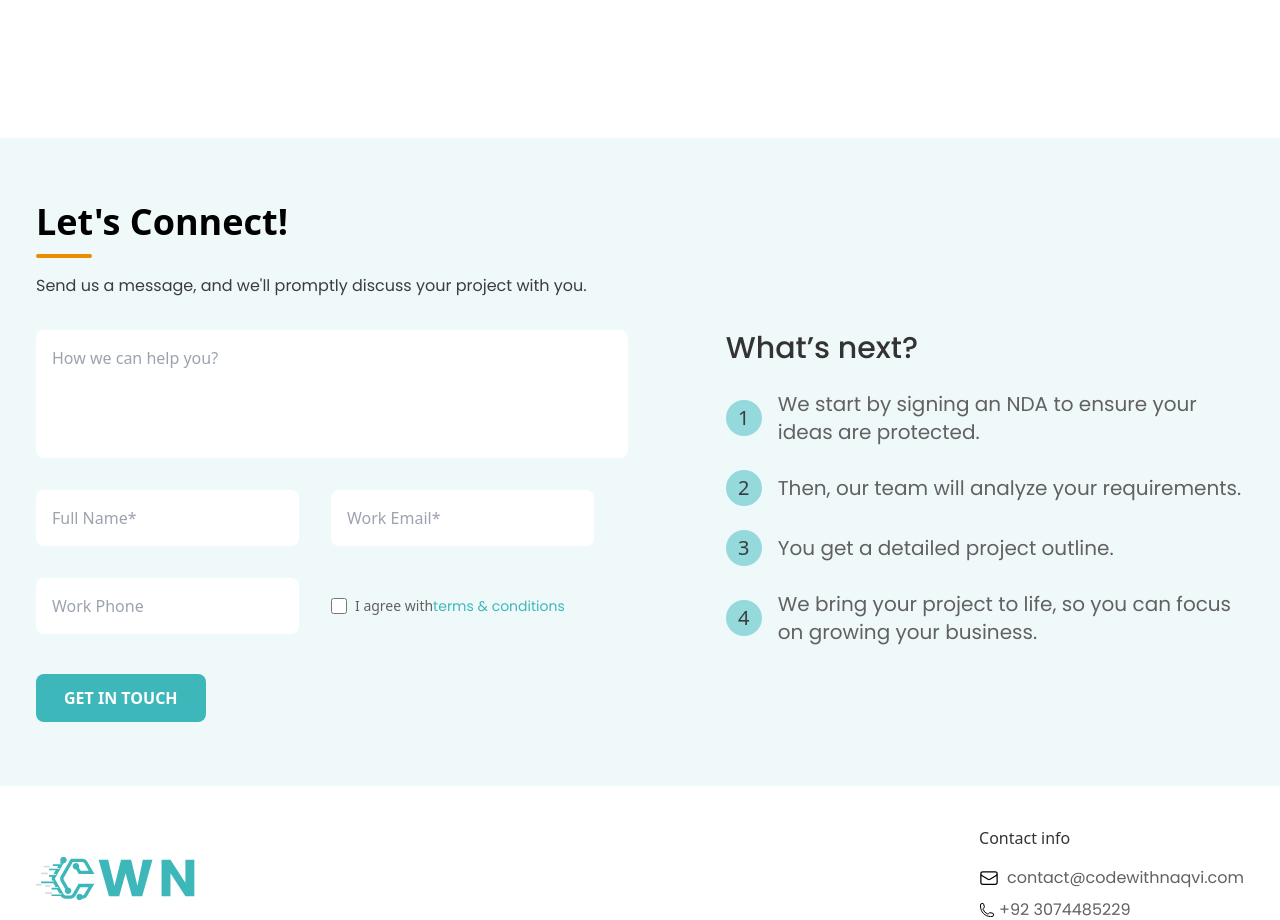
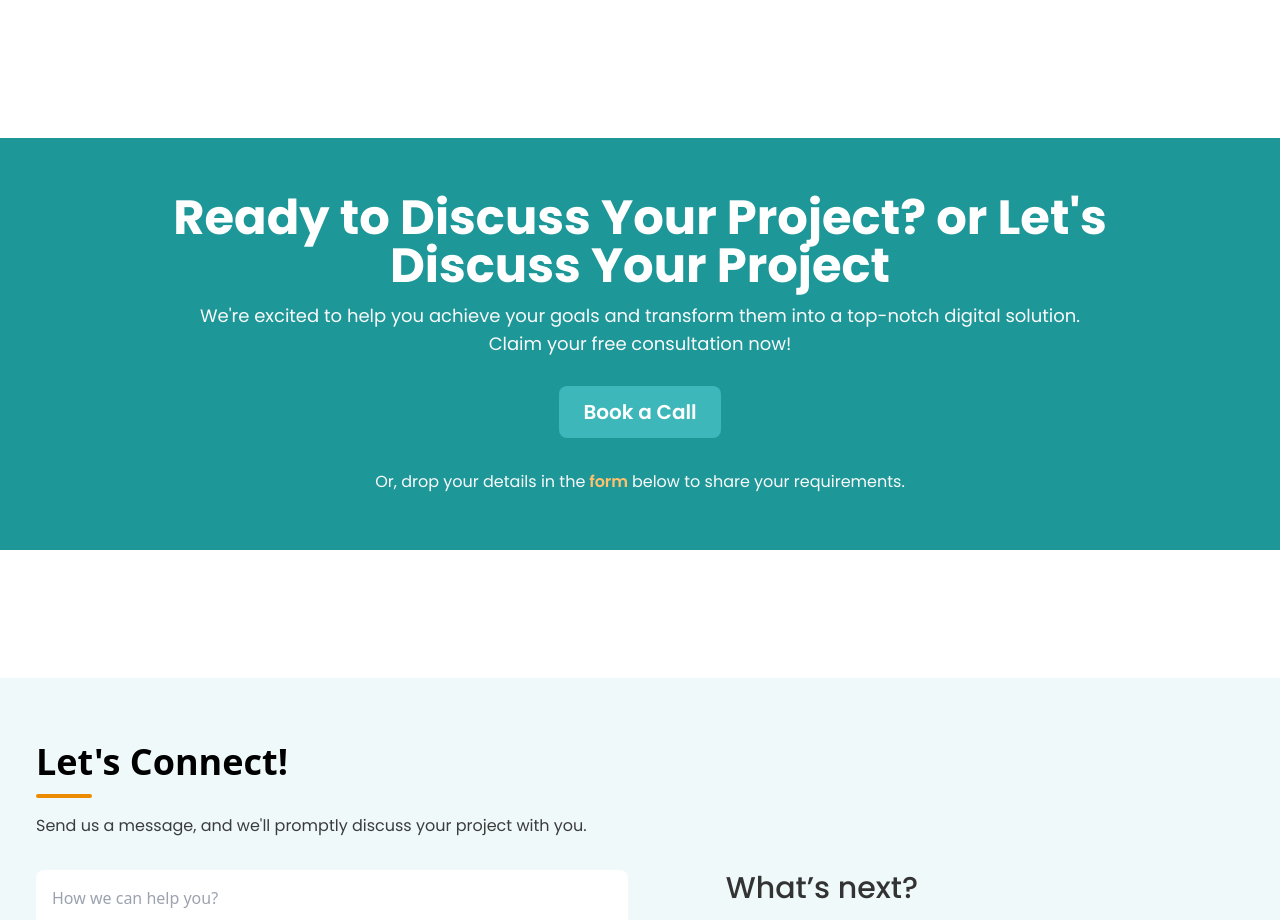
Before and after one commit to Malik-Haziq/CWN-Tech, a React (Vite) app: page /about in a window 1280 px wide. Shown: the part 1460-2380 px from the top of the page. Built offline with nearby package versions, Linux system fonts and the light colour scheme; a web font is replaced by a local one.

Commit message:
added call section to about

```diff
--- a/src/pages/about/About.jsx
+++ b/src/pages/about/About.jsx
@@ -2,6 +2,7 @@ import Header from "@components/header/Header";
 import WhoAeAre from "@components/who-we-are/WhoWeAre";
 import Contact from "@components/contact/contact";
 import Footer from "@components/footer/Footer";
+import BookCall from "@components/book-call/BookCall";
 
 import about from "@images/about/about-us.svg";
 
@@ -41,6 +42,8 @@ export function About() {
 
       {/* ///////////////////  Who we are */}
       <WhoAeAre />
+      {/* /////////////////////  Book a call */}
+      <BookCall/>
       {/* /////////////////////  contact */}
       <Contact />
 
--- a/src/pages/home/Home.jsx
+++ b/src/pages/home/Home.jsx
@@ -171,7 +171,7 @@ export function Home() {
       </section>
 
         {/* //////////////////////  Technology */}
-        <section className="section mb-32">
+        {/* <section className="section mb-32">
           <h2 className="h2">Technology Stack</h2>
           <section>
             <div className="flex flex-col sm:flex-row items-center flex-1 gap-16 border-b-2">
@@ -188,7 +188,7 @@ export function Home() {
               </div>
             </div>
           </section>
-        </section>
+        </section> */}
 
       {/* /////////////////////////////////// */}
       <section className="section mb-32">
```
